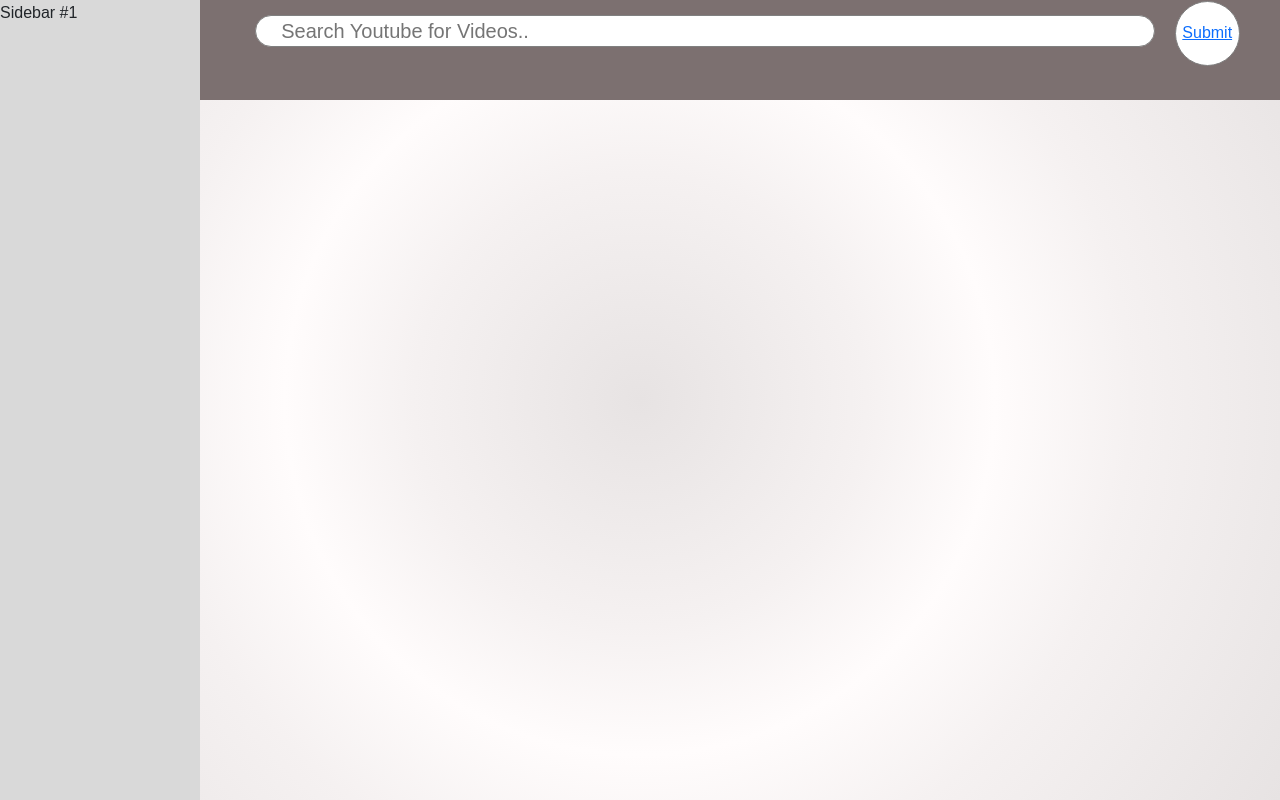
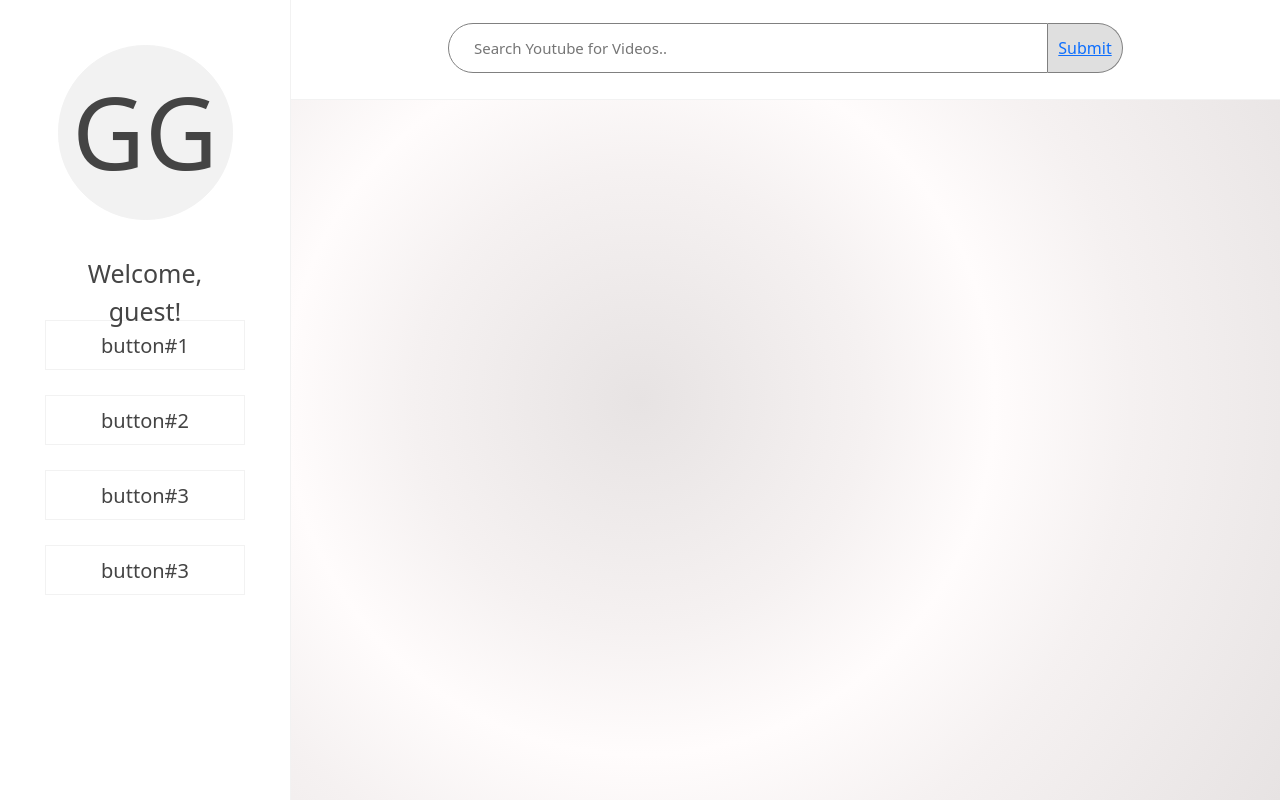
Before and after one commit to rtogn/YouTube-Comment-Sentiment-Analysis-Website, a Flask app: page / in a window 1280 px wide. Run offline with Flask 3, Linux system fonts and the light colour scheme.

Commit message:
finished homepage layout, matched format of search bar to youtube, etc.

```diff
--- a/main.py
+++ b/main.py
@@ -2,7 +2,7 @@ import flask
 import os
 from flask_sqlalchemy import SQLAlchemy
 import requests
-#from dotenv import find_dotenv, load_dotenv
+from dotenv import find_dotenv, load_dotenv
 
 # Local Imports
 import sql_models
--- a/static/style.css
+++ b/static/style.css
@@ -1,4 +1,5 @@
 body {
+    overflow: hidden;
     display: flex;
     row-gap: 25px;
     width: 100%;
@@ -9,50 +10,104 @@ body {
 }
 
 .top_header {
-    background-color: #7C7070;
+    background-color: #fff;
+    border-bottom: 1px solid #f2f2f2;
     display: flex;
+    flex-direction: row;
+    justify-content: center;
     height: 100px;
     flex-grow: 1;
     flex-shrink: 0;
+    padding: 23px;
+}
+
+.left_all {
+    margin: auto;
+    padding: 45px;
+}
+
+.user_bubble {
+    border-radius: 65%;
+    border: 1px solid #f2f2f2;
+    background-color: #f2f2f2;
+    height: 175px;
+    width: 175px;
+    margin: auto;
+    text-align: center;
+    padding: 10px;
+    font-size: 100px;
+    color: rgb(68, 68, 68);
+}
+
+.welcome_text {
+    height: 50px;
+    width: 200px;
+    margin: auto;
+    margin-top: 25px;
+    text-align: center;
+    color: rgb(69, 69, 69);
+    font-size: 25px;
+    padding: 10px;
+}
+
+.buttons {
+    border: 1px solid #f2f2f2;
+    height: 50px;
+    width: 200px;
+    margin: auto;
+    margin-top: 25px;
+    text-align: center;
+    color: rgb(68, 68, 68);
+    font-size: 20px;
+    padding: 10px;
+}
+
+.buttons:hover, .search_text:focus {
+    border: 1.5px solid #a2a2a2;
 }
 
 .search_text {
-    background-color: white;
-    margin: 15px 15px 15px 15px;
+    background-color: #FFFF;
     border-radius: 35px;
     border: 1px solid gray;
-    width: 900px;
-    height: 30px;
+    border-top-right-radius: 0px;
+    border-bottom-right-radius: 0px;
+    width: 600px;
+    height: 50px;
     padding: 15px 25px 15px 25px;
-    font-size: 20px;
+    font-size: 15px;
 }
 
 .search_text:hover, .search_text:focus {
-    border: 1.5px solid #961900;
-    background-color: #D9D9D9;
+    border: 1.5px solid #a2a2a2;
 }
 
 .search {
-    background-color: white;
-    border: 1px solid gray;
-    border-radius: 50%;
-    height: 65px;
-    width: 65px;
+    background-color: rgb(223, 223, 223);
+    border: 1px solid grey;
+    border-left: 0px transparent;
+    border-radius: 25px;
+    border-top-left-radius: 0px;
+    border-bottom-left-radius: 0px;
+    height: 50px;
+    width: 75px;
 }
 
 .search:hover, .search:focus {
-    border: 1.5px solid #961900;
+    border: 1.5px solid #a2a2a2;
     background-color: #D9D9D9;
 }
 
 .left_sidebar {
-    width: 200px;
-    background-color: #D9D9D9;
+    width: 25%;
+    background-color: #ffffff;
+    border-right: 1px solid #f2f2f2;
 }
 
 .main_bar {
+    overflow-y: auto;
     display: flex;
-    flex-grow: 1;
+    width: 100%;
 }
 
 .all-text {
--- a/templates/index.html
+++ b/templates/index.html
@@ -10,19 +10,25 @@
 <body>
 
 	<aside class="left_sidebar">
-		<span class="all-text">Sidebar #1</span>
+		<div class="left_all">
+			<div class="user_bubble">GG</div>
+			<div class="welcome_text">Welcome, guest!</div>
+			<div class="buttons">button#1</div>
+			<div class="buttons">button#2</div>
+			<div class="buttons">button#3</div>
+			<div class="buttons">button#3</div>
+		</div>
 	</aside>
 
-		<main class="main_bar">
-			<div class="top_header">
-				<span class="all-text">
+	<main class="main_bar">
+		<div class="top_header">
 				<!-- search bar-->
 				<input type="text" class="search_text" placeholder="Search Youtube for Videos..">
 				<button type="submit" class="search">
-					<a href="{{ url_for('search_results') }}">Submit</a></button>
-				</span>
-			</div>
-		</main>
+					<a href="{{ url_for('search_results') }}">Submit</a>
+				</button>
+		</div>
+	</main>
 		<!-- User Login stuff-->
 </body>
 
```
